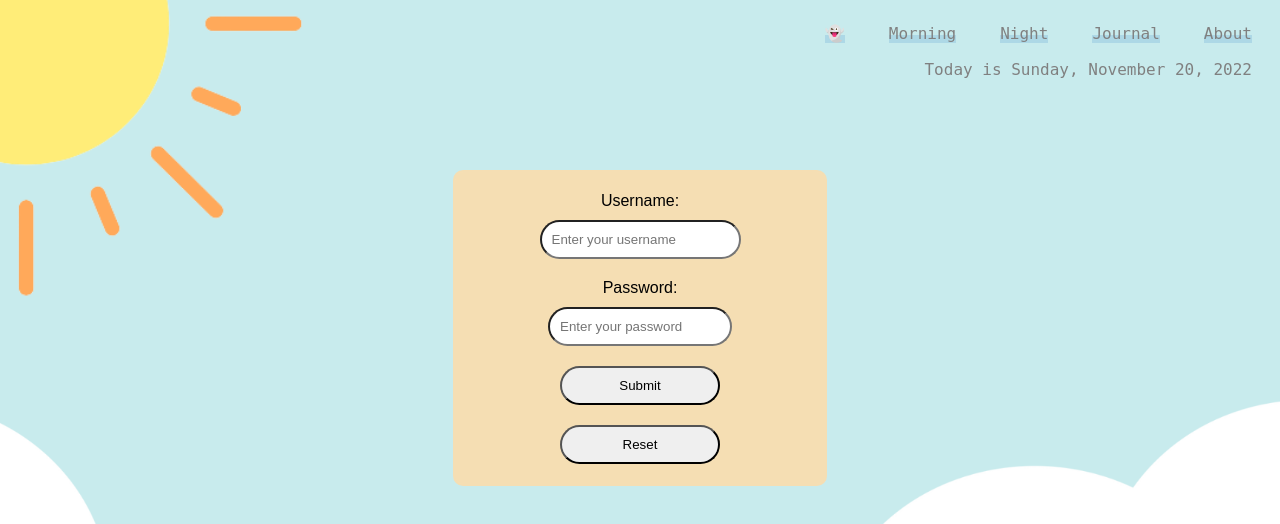
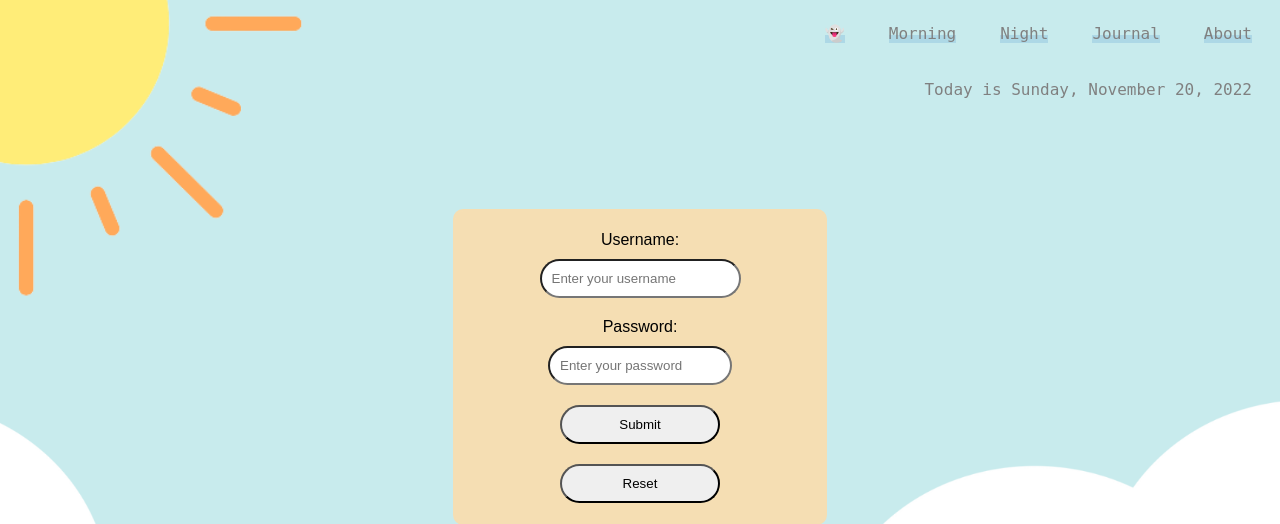
Before and after one commit to seachelle18/Habit-Tracker, a PHP site: page /index.php in a window 1280 px wide. Shown: the top 524 px of the page. Run offline with PHP 8.4, Linux system fonts and the light colour scheme.

Commit message:
Update day-mode.css

```diff
--- a/day-mode.css
+++ b/day-mode.css
@@ -18,6 +18,7 @@ body {
     padding: 0;
     height: 50px;
     border-bottom: 2px solid transparent;
+    display: block;
 }
 
 .navbar ul {
@@ -38,10 +39,10 @@ body {
 }
 
 .date {
-    margin-right: 20px;
+    margin: 20px;
     font-family: monospace, sans-serif;
     color: grey;
-    float: right;
+    text-align: end;
 }
 
 .login-box {
```
